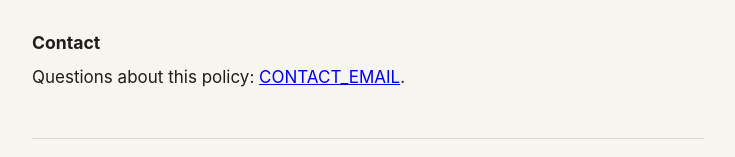
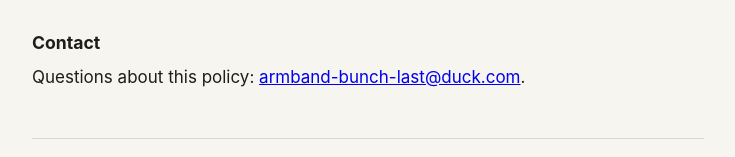
Before and after one commit to jayridge/tel-jay-site, a plain HTML site: page privacy.html in a window 1280 px wide. Shown: the part 1152-1309 px from the top of the page, without its empty margins (272-1007 px from the left). Drawn offline with Linux system fonts and the light colour scheme.

Commit message:
Privacy policy: contact address
Co-Authored-By: Claude Opus 5.5 <noreply@anthropic.com>

```diff
--- a/privacy.html
+++ b/privacy.html
@@ -52,7 +52,7 @@ the developer, as described in Apple's TestFlight terms. Apple's own privacy pol
 <p>If this policy changes, the new version will be posted here with a new date.</p>
 
 <h2>Contact</h2>
-<p>Questions about this policy: <a href="mailto:CONTACT_EMAIL">CONTACT_EMAIL</a>.</p>
+<p>Questions about this policy: <a href="mailto:armband-bunch-last@duck.com">armband-bunch-last@duck.com</a>.</p>
 
 <footer>Tel-Jay</footer>
 </main>
```
